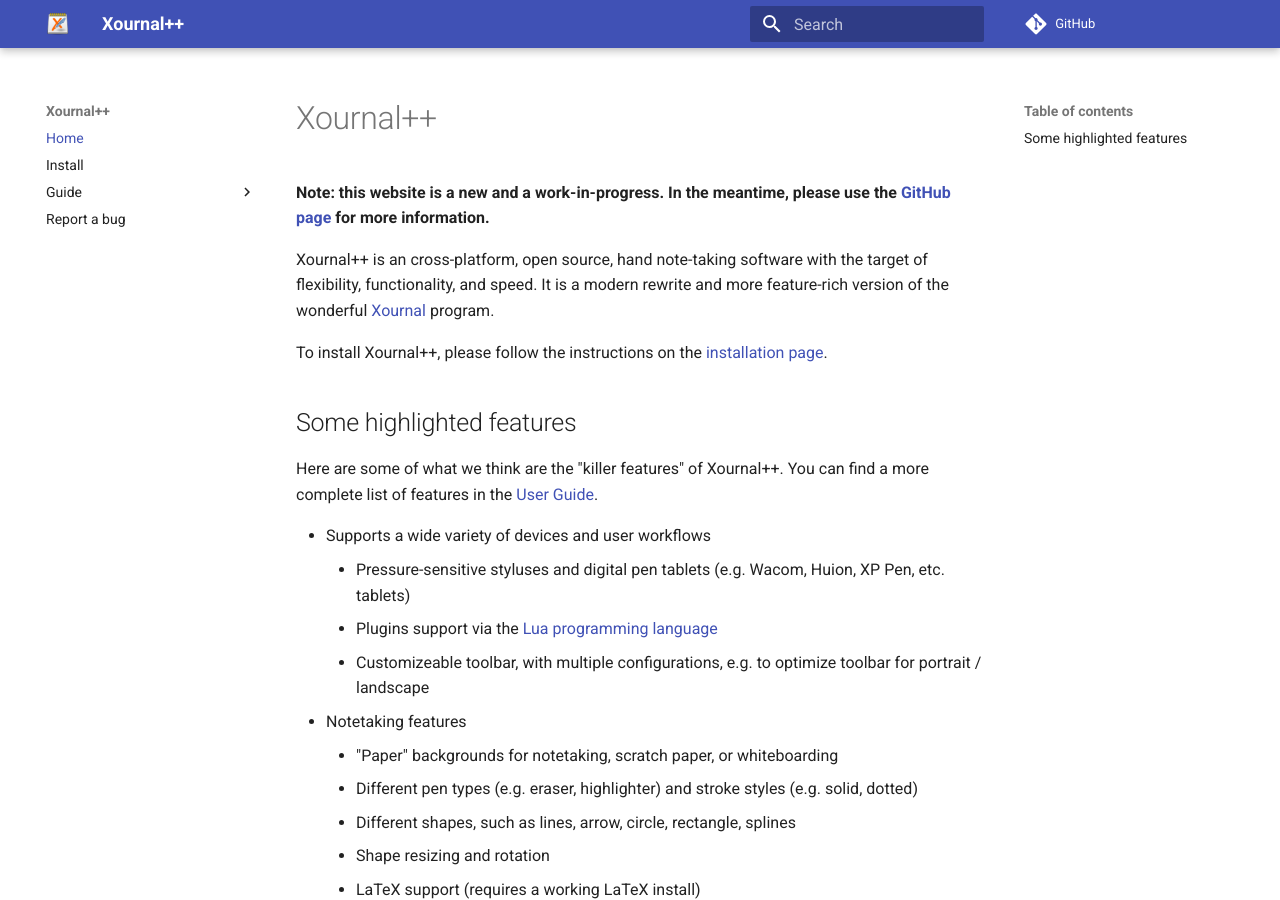
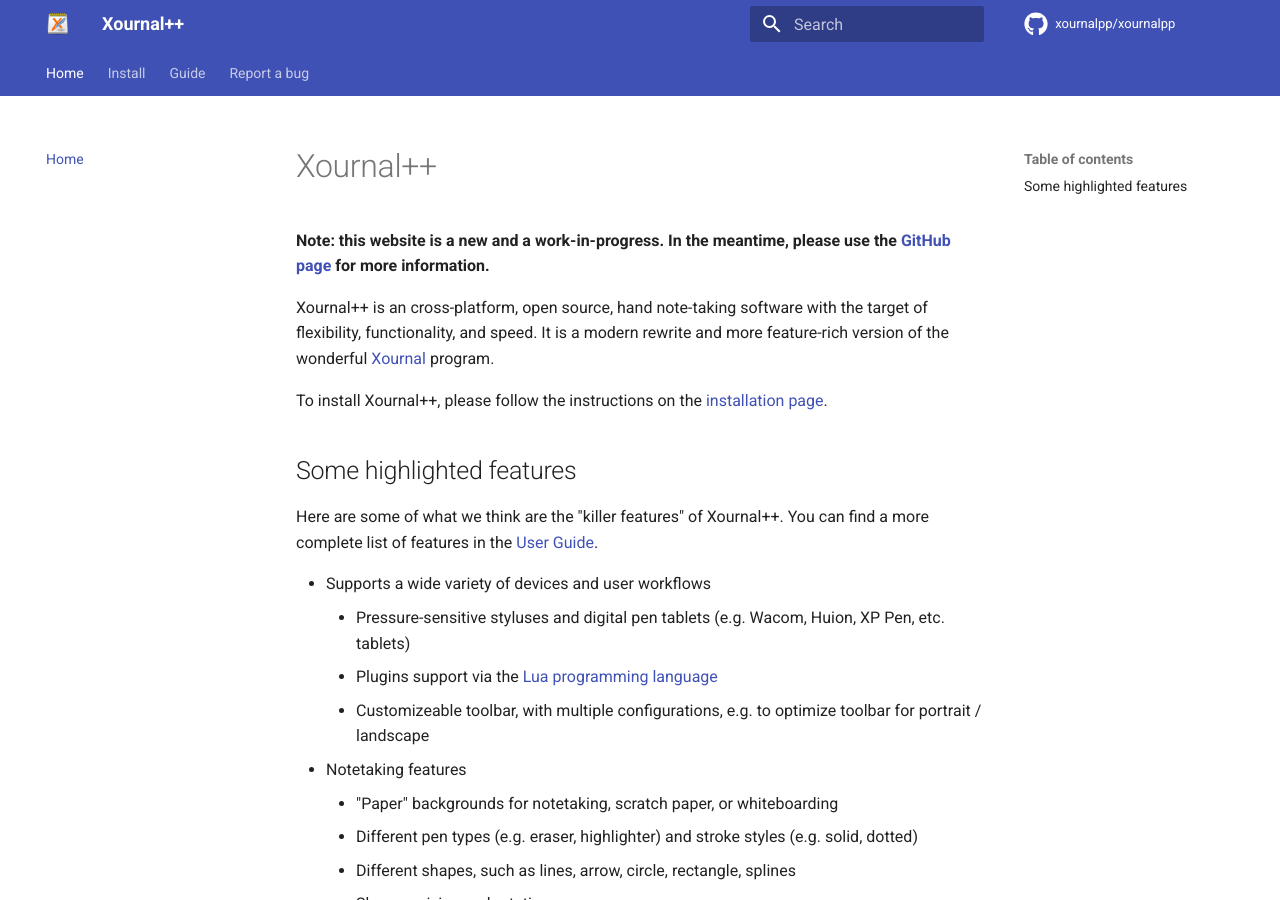
Before and after one commit to xournalpp/xournalpp.github.io, an MkDocs documentation site: the page built from docs/index.md, in a window 1280 px wide and 900 px high. Built offline with MkDocs 1.6.1 and Material for MkDocs 9.7.7, drawn with Linux system fonts in a browser that asks for light colours; comment, search, counter and statistics services are not loaded.

Commit message:
Update navigation options

```diff
--- a/mkdocs.yml
+++ b/mkdocs.yml
@@ -1,7 +1,8 @@
 site_name: Xournal++
-repo_url: https://github.com/xournalpp/xournalpp.github.io/
+repo_url: https://github.com/xournalpp/xournalpp/
+repo_name: xournalpp/xournalpp
 remote_branch: master
-edit_uri: edit/site/docs
+edit_uri: https://github.com/xournalpp/xournalpp.github.io/edit/site/docs
 nav:
   - Home: index.md
   - Install: installation.md
@@ -18,12 +19,18 @@ theme:
   name: material
   favicon: img/favicon.ico
   logo: img/favicon.ico
+  icon:
+    repo: fontawesome/brands/github
   palette:
     scheme: default
     primary: indigo
     accent: deep orange
+  features:
+    - navigation.tabs
 
 #code highlighting
 markdown_extensions:
   - pymdownx.highlight
   - pymdownx.superfences
+  - toc:
+      permalink: true
```
